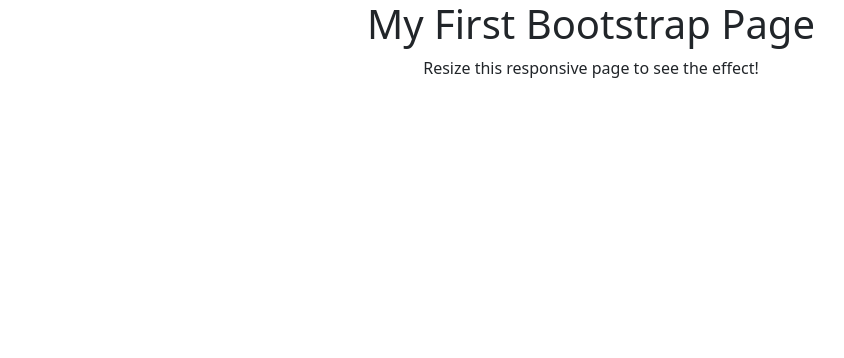
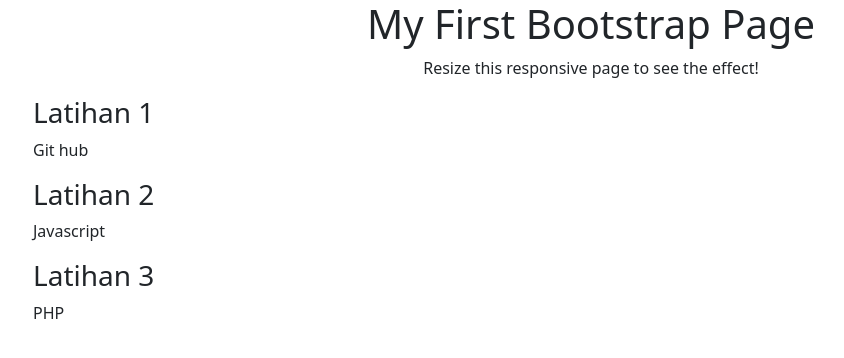
Before and after one commit to eksa306/Latihan-1, a plain HTML site: page index.html in a window 1280 px wide. Shown: the whole page, without its empty margins (49-893 px from the left). Drawn offline with nearby package versions, Linux system fonts and the light colour scheme.

Commit message:
Latihan1

```diff
--- a/index.html
+++ b/index.html
@@ -14,6 +14,24 @@
     <div class="row">
       <div class="col-sm-4">
 
+        <h3>Latihan 1</h3>
+        <p>Git hub</p>
+
+
+      <h3> Latihan 2</h3>
+      <p>Javascript </p>
+
+
+      <h3>Latihan 3
+      </h3>
+      <p>PHP</p>
+
+
+
+
+
+
+
 
   </body>
   </html>
```
